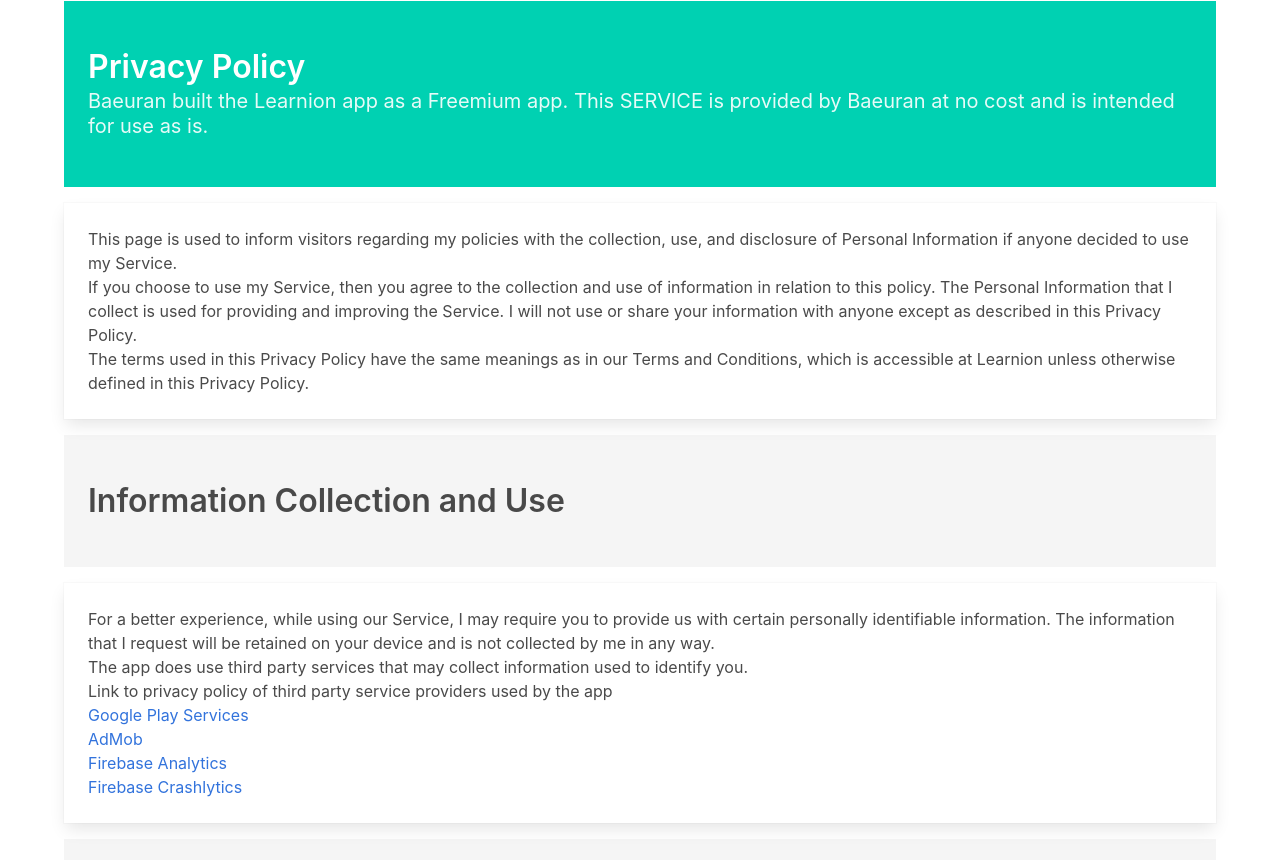
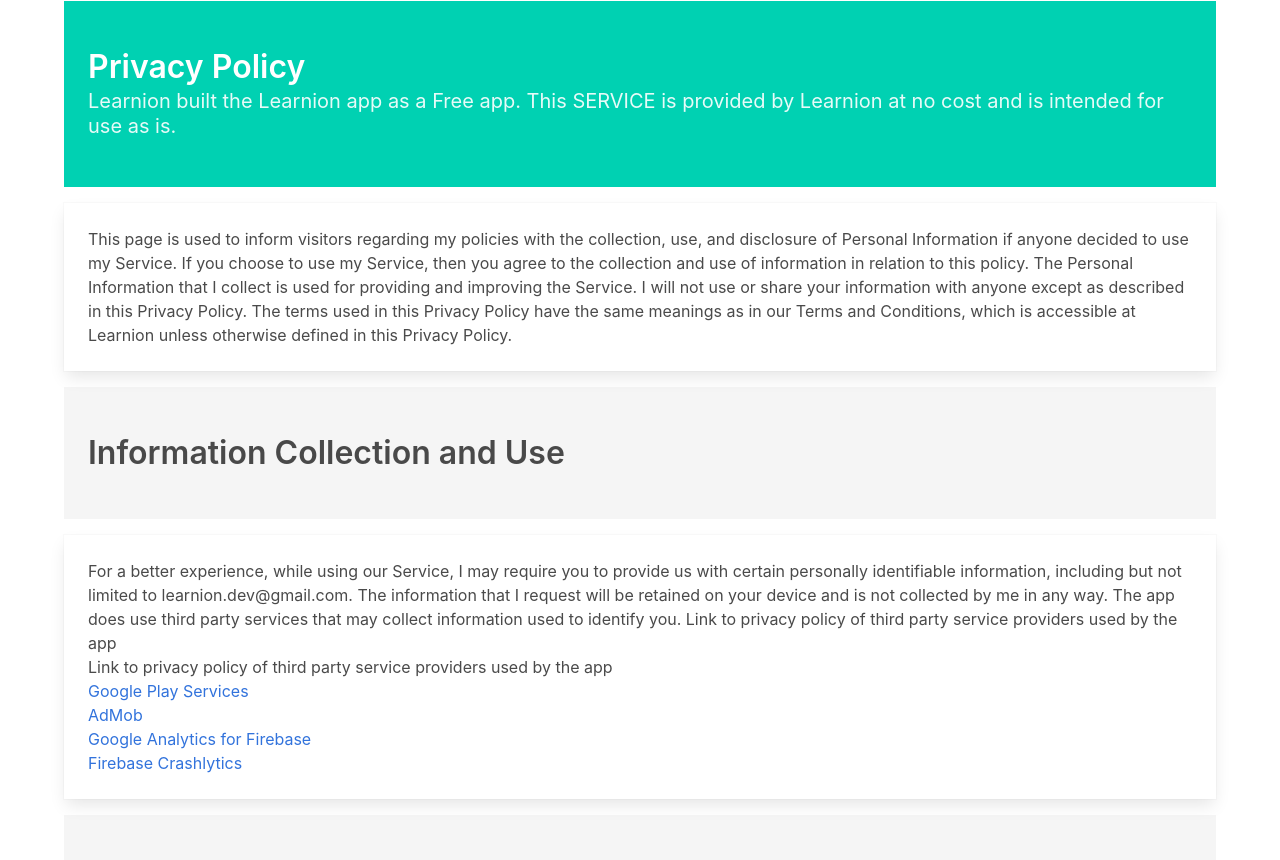
Before and after one commit to Segovfrank/segovfrank.github.io, a plain HTML site: page privacy.html in a window 1280 px wide. Shown: the part 63-923 px from the top of the page. Drawn offline with Linux system fonts and the light colour scheme.

Commit message:
V1.6 - Privacy update

```diff
--- a/privacy.html
+++ b/privacy.html
@@ -4,7 +4,7 @@
 <head>
     <meta charset="UTF-8">
     <meta name="viewport" content="width=device-width, initial-scale=1.0">
-    <title>Community guidelines</title>
+    <title>Privacy policy</title>
     <link rel="stylesheet" href="css/bulma.min.css">
     <link rel="stylesheet" type="text/css" href="css/style.css">
     <script defer src="https://use.fontawesome.com/releases/v5.3.1/js/all.js"></script>
@@ -48,36 +48,20 @@
             <div class="hero-body">
                 <div class="container">
                     <h1 class="title">Privacy Policy</h1>
-                    <h5 class="subtitle">Baeuran built the Learnion app as
-                        a Freemium app. This SERVICE is provided by
-                        Baeuran at no cost and is intended for
-                        use as is.</h5>
+                    <h5 class="subtitle">Learnion built the Learnion app as a Free app.
+                        This SERVICE is provided by Learnion at no cost and is intended for use as is.</h5>
                 </div>
             </div>
         </section>
         <div class="card margin-vertical">
             <div class="card-content">
+                <p>
+                    This page is used to inform visitors regarding my policies with the collection, use, and disclosure of Personal Information if anyone decided to use my Service.
+
+                    If you choose to use my Service, then you agree to the collection and use of information in relation to this policy. The Personal Information that I collect is used for providing and improving the Service. I will not use or share your information with anyone except as described in this Privacy Policy.
+
+                    The terms used in this Privacy Policy have the same meanings as in our Terms and Conditions, which is accessible at Learnion unless otherwise defined in this Privacy Policy.
                 </p>
-                <p>
-                    This page is used to inform visitors regarding
-                    my policies with the collection, use, and
-                    disclosure of Personal Information if anyone decided to use
-                    my Service.
-                </p>
-                <p>
-                    If you choose to use my Service, then you agree
-                    to the collection and use of information in relation to this
-                    policy. The Personal Information that I collect is
-                    used for providing and improving the Service.
-                    I will not use or share your
-                    information with anyone except as described in this Privacy
-                    Policy.
-                </p>
-                <p>
-                    The terms used in this Privacy Policy have the same meanings
-                    as in our Terms and Conditions, which is accessible at
-                    Learnion unless otherwise defined in this Privacy
-                    Policy.
             </div>
         </div>
         <section class="hero is-light">
@@ -90,46 +74,27 @@
         </section>
         <div class="card margin-vertical">
             <div class="card-content">
-                For a better experience, while using our Service,
-                I may require you to provide us with certain
-                personally identifiable information. The
-                information that I request will be
-                retained on your device and is not collected by me in any way.
-                </p>
                 <p>
-                    The app does use third party services that may collect
-                    information used to identify you.
+                    For a better experience, while using our Service, I may require you to provide us with certain personally identifiable information, including but not limited to learnion.dev@gmail.com. The information that I request will be retained on your device and is not collected by me in any way.
+
+The app does use third party services that may collect information used to identify you.
+
+Link to privacy policy of third party service providers used by the app
                 </p>
                 <div>
                     <p>
                         Link to privacy policy of third party service providers
                         used by the app
                     </p>
-                    <ul>
-                        <li><a href="https://www.google.com/policies/privacy/" target="_blank">Google Play Services</a>
-                        </li>
-                        <li><a href="https://support.google.com/admob/answer/6128543?hl=en" target="_blank">AdMob</a>
-                        </li>
-                        <li><a href="https://firebase.google.com/policies/analytics" target="_blank">Firebase
-                                Analytics</a></li>
-                        <li><a href="https://firebase.google.com/terms/crashlytics" target="_blank">Firebase
-                                Crashlytics</a></li>
-                        <!---->
-                        <!---->
-                        <!---->
-                        <!---->
-                        <!---->
-                        <!---->
-                        <!---->
-                        <!---->
-                        <!---->
-                        <!---->
-                    </ul>
+                </p> <ul><li><a href="https://www.google.com/policies/privacy/" target="_blank" rel="noopener noreferrer">Google Play Services</a></li><li><a href="https://support.google.com/admob/answer/6128543?hl=en" target="_blank" rel="noopener noreferrer">AdMob</a></li><li><a href="https://firebase.google.com/policies/analytics" target="_blank" rel="noopener noreferrer">Google Analytics for Firebase</a></li><li><a href="https://firebase.google.com/support/privacy/" target="_blank" rel="noopener noreferrer">Firebase Crashlytics</a></li><!----><!----><!----><!----><!----><!----><!----><!----><!----><!----><!----><!----><!----><!----><!----><!----><!----><!----><!----><!----><!----></ul></div>
+                </li>
+            </ul></div>
                 </div>
 
             </div>
 
         </div>
+
         <section class="hero is-light">
             <div class="hero-body">
                 <div class="container">
@@ -291,12 +256,8 @@
         <div class="card margin-vertical">
             <div class="card-content">
                 <p>
-                    I may update our Privacy Policy from
-                    time to time. Thus, you are advised to review this page
-                    periodically for any changes. I will
-                    notify you of any changes by posting the new Privacy Policy
-                    on this page. These changes are effective immediately after
-                    they are posted on this page.
+                    I may update our Privacy Policy from time to time. Thus, you are advised to review this page periodically for any changes. I will notify you of any changes by posting the new Privacy Policy on this page.
+This policy is effective as of 2021-01-10
                 </p>
             </div>
         </div>
```
Also changed, not shown: post.html (added, +31 -0 lines).
